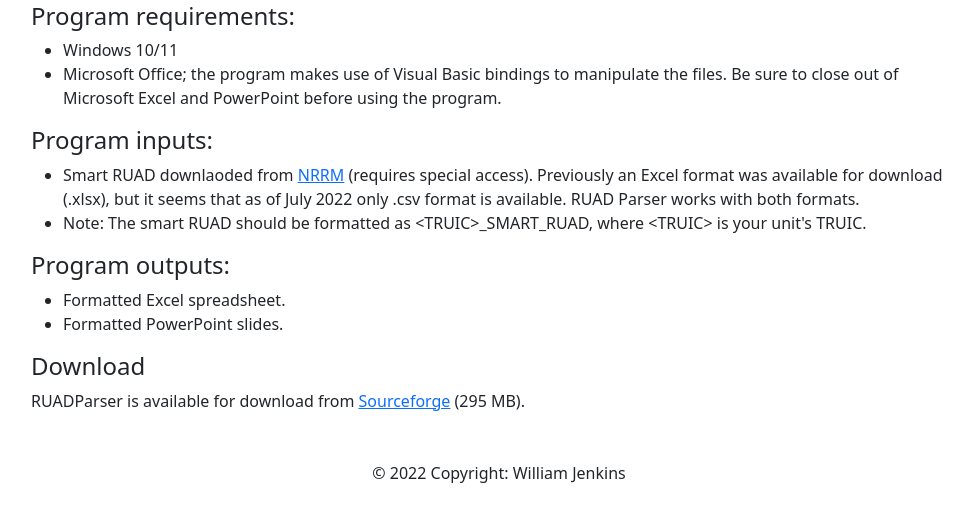
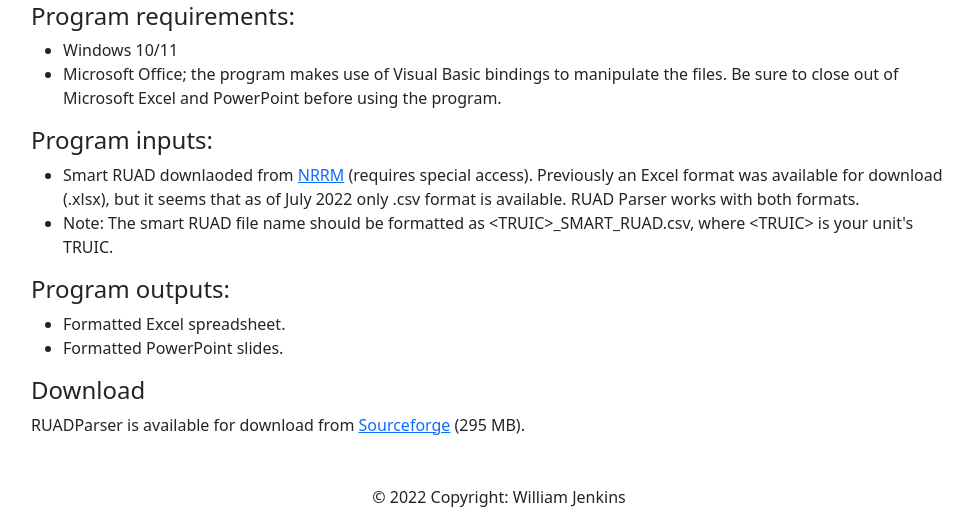
Before and after one commit to NeptuneProjects/nrwebtools, a Django app: page /ruadparserapp/ in a window 1280 px wide. Shown: the part 224-748 px from the top of the page, without its empty margins (141-1114 px from the left). Run offline with Django 3.2, Linux system fonts and the light colour scheme; some libraries are stand-ins or nearby versions.

Commit message:
Clarify file fmt

```diff
--- a/ruadparserapp/templates/ruadparserapp.html
+++ b/ruadparserapp/templates/ruadparserapp.html
@@ -34,7 +34,7 @@
                     available. RUAD Parser works with both formats.
                 </li>
                 <li>
-                    Note: The smart RUAD should be formatted as &lt;TRUIC&gt;_SMART_RUAD, where &lt;TRUIC&gt; is your unit's TRUIC.
+                    Note: The smart RUAD file name should be formatted as &lt;TRUIC&gt;_SMART_RUAD.csv, where &lt;TRUIC&gt; is your unit's TRUIC.
                 </li>
             </ul>
             <h4>
```
